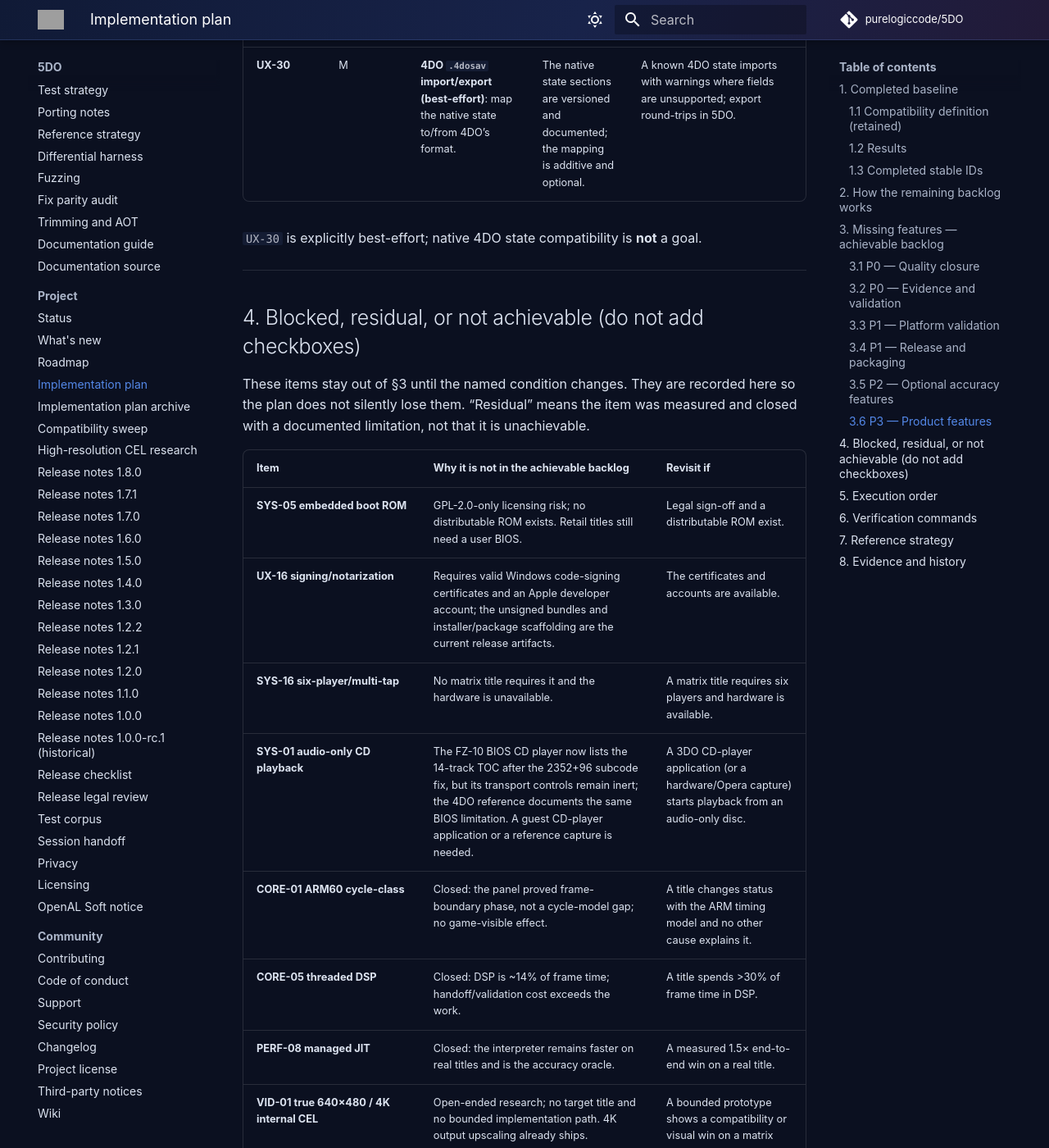
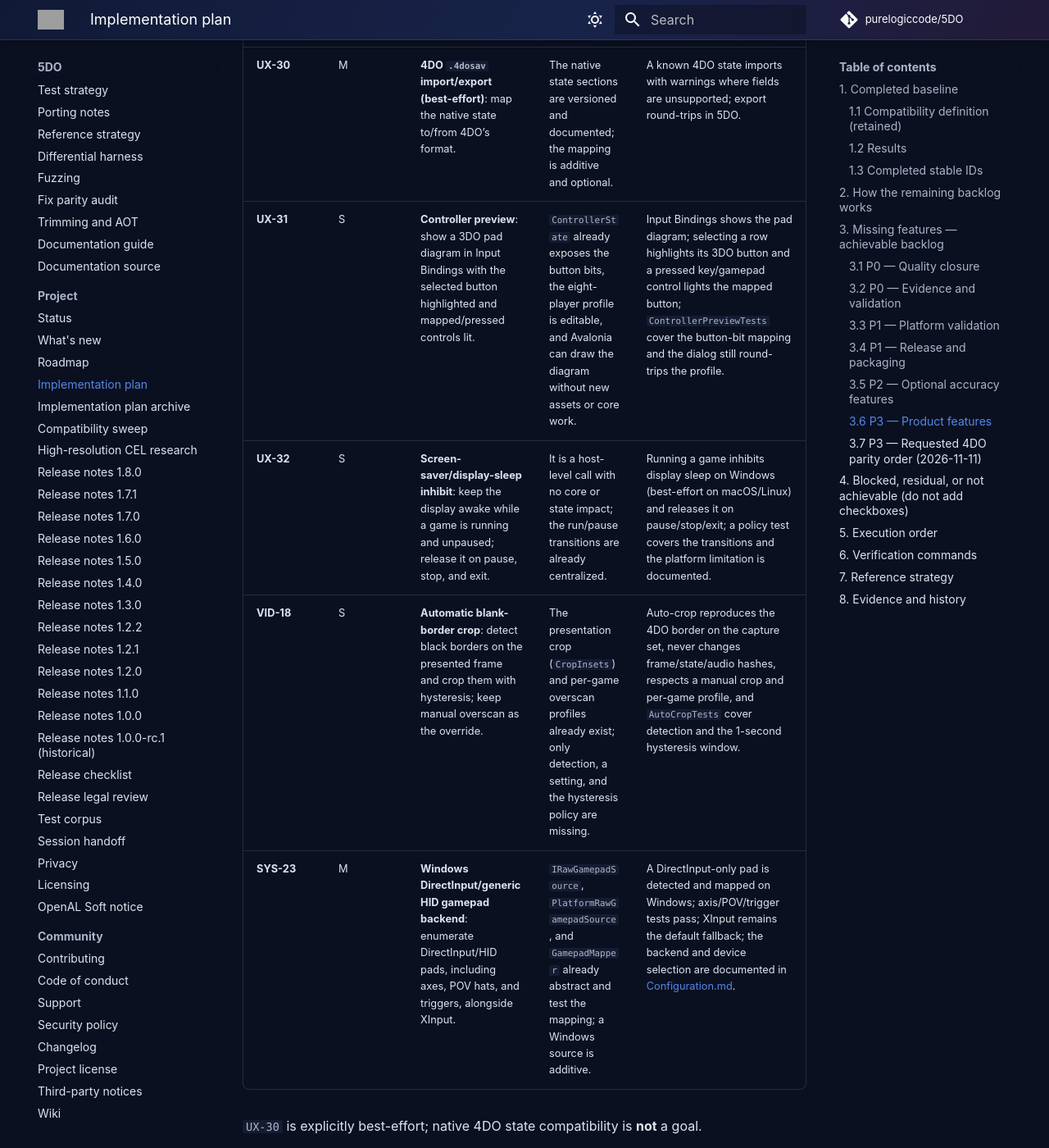
Before and after one commit to purelogiccode/5DO, an MkDocs documentation site: the page built from docs/ImplementationPlan.md, in a window 1280 px wide and 1400 px high, scrolled down 9851 px. Shown: the whole window at 82% size. Built offline with MkDocs 1.6.1 and Material for MkDocs 9.7.7, drawn with Linux system fonts in a browser that asks for light colours; comment, search, counter and statistics services are not loaded; some of the changed text lies outside the part shown; grey boxes are pictures that could not be loaded.

Commit message:
docs: add P3 items and record 4DO parity order in implementation plan

```diff
--- a/docs/ImplementationPlan.md
+++ b/docs/ImplementationPlan.md
@@ -180,8 +180,25 @@ the same BIOS limitation. `ACC-03` is complete; no matrix title requires subcode
 | **UX-28** | M | **Additional metadata providers and media**: add at least one external metadata source and support manual media attachments. | The offline metadata editor and cover resolver already exist; providers are additive. | A lookup populates metadata offline/online with a deterministic cache; failures fall back cleanly. |
 | **UX-29** | L | **TAS Lua scripting and input timeline**: script input/movies and edit an input timeline in the shell. | The deterministic movie container, editor, and PBUS packet format already exist. | A Lua-authored movie replays deterministically; the timeline edits and round-trips a movie. |
 | **UX-30** | M | **4DO `.4dosav` import/export (best-effort)**: map the native state to/from 4DO’s format. | The native state sections are versioned and documented; the mapping is additive and optional. | A known 4DO state imports with warnings where fields are unsupported; export round-trips in 5DO. |
+| **UX-31** | S | **Controller preview**: show a 3DO pad diagram in Input Bindings with the selected button highlighted and mapped/pressed controls lit. | `ControllerState` already exposes the button bits, the eight-player profile is editable, and Avalonia can draw the diagram without new assets or core work. | Input Bindings shows the pad diagram; selecting a row highlights its 3DO button and a pressed key/gamepad control lights the mapped button; `ControllerPreviewTests` cover the button-bit mapping and the dialog still round-trips the profile. |
+| **UX-32** | S | **Screen-saver/display-sleep inhibit**: keep the display awake while a game is running and unpaused; release it on pause, stop, and exit. | It is a host-level call with no core or state impact; the run/pause transitions are already centralized. | Running a game inhibits display sleep on Windows (best-effort on macOS/Linux) and releases it on pause/stop/exit; a policy test covers the transitions and the platform limitation is documented. |
+| **VID-18** | S | **Automatic blank-border crop**: detect black borders on the presented frame and crop them with hysteresis; keep manual overscan as the override. | The presentation crop (`CropInsets`) and per-game overscan profiles already exist; only detection, a setting, and the hysteresis policy are missing. | Auto-crop reproduces the 4DO border on the capture set, never changes frame/state/audio hashes, respects a manual crop and per-game profile, and `AutoCropTests` cover detection and the 1-second hysteresis window. |
+| **SYS-23** | M | **Windows DirectInput/generic HID gamepad backend**: enumerate DirectInput/HID pads, including axes, POV hats, and triggers, alongside XInput. | `IRawGamepadSource`, `PlatformRawGamepadSource`, and `GamepadMapper` already abstract and test the mapping; a Windows source is additive. | A DirectInput-only pad is detected and mapped on Windows; axis/POV/trigger tests pass; XInput remains the default fallback; the backend and device selection are documented in [Configuration.md](Configuration.md). |
 
 `UX-30` is explicitly best-effort; native 4DO state compatibility is **not** a goal.
+
+### 3.7 P3 — Requested 4DO parity order (2026-11-11)
+
+The agreed implementation order is below. These are references to the canonical rows above;
+do not add a second entry for the same work. The order is a product priority, not a release
+gate, and each item is still one change with its own tests and evidence.
+
+1. **UX-31** — controller-preview graphic with highlighted buttons.
+2. **UX-09** — localization.
+3. **SYS-21** — physical CD-ROM drive support.
+4. **VID-18** — automatic blank-border crop.
+5. **SYS-23** — Windows DirectInput/generic HID gamepad backend.
+6. **UX-32** — screen-saver/display-sleep inhibit.
 
 ---
 ## 4. Blocked, residual, or not achievable (do not add checkboxes)
@@ -234,7 +251,8 @@ documented limitation, not that it is unachievable.
    listed the TOC but stayed inert. The `ACC-01` and `CORE-04` residuals stay in §4 until
    their revisit conditions are met.
 6. **P3 product:** `SYS-22`, `UX-25`, `VID-16`, and `VID-17` are **done**. The remaining
-   product items do not block a release.
+   product items do not block a release. The requested 4DO parity order is
+   `UX-31` → `UX-09` → `SYS-21` → `VID-18` → `SYS-23` → `UX-32` (see §3.7).
 
 **Stop rule:** P0 is closed except for the blocked `QUAL-05B`; do not start P2/P3 while a
 P1 platform smoke is failing.
```
